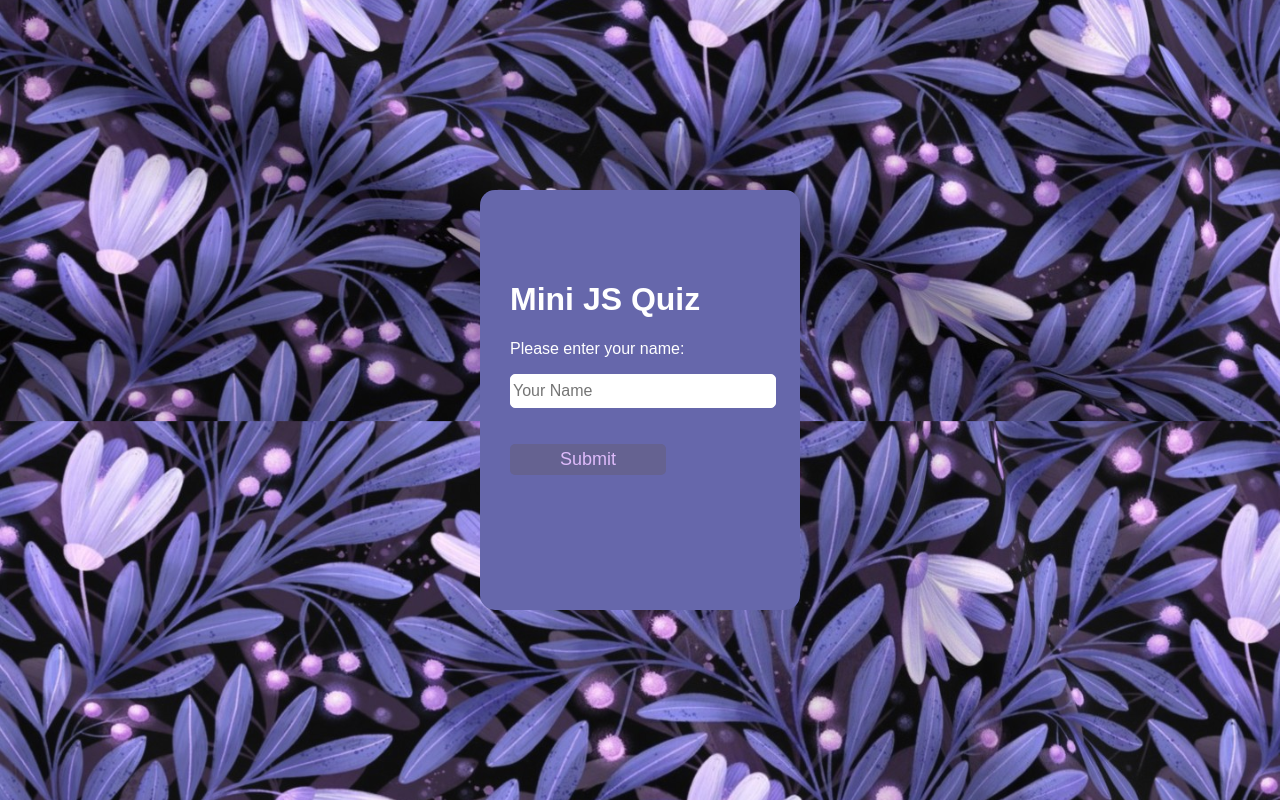
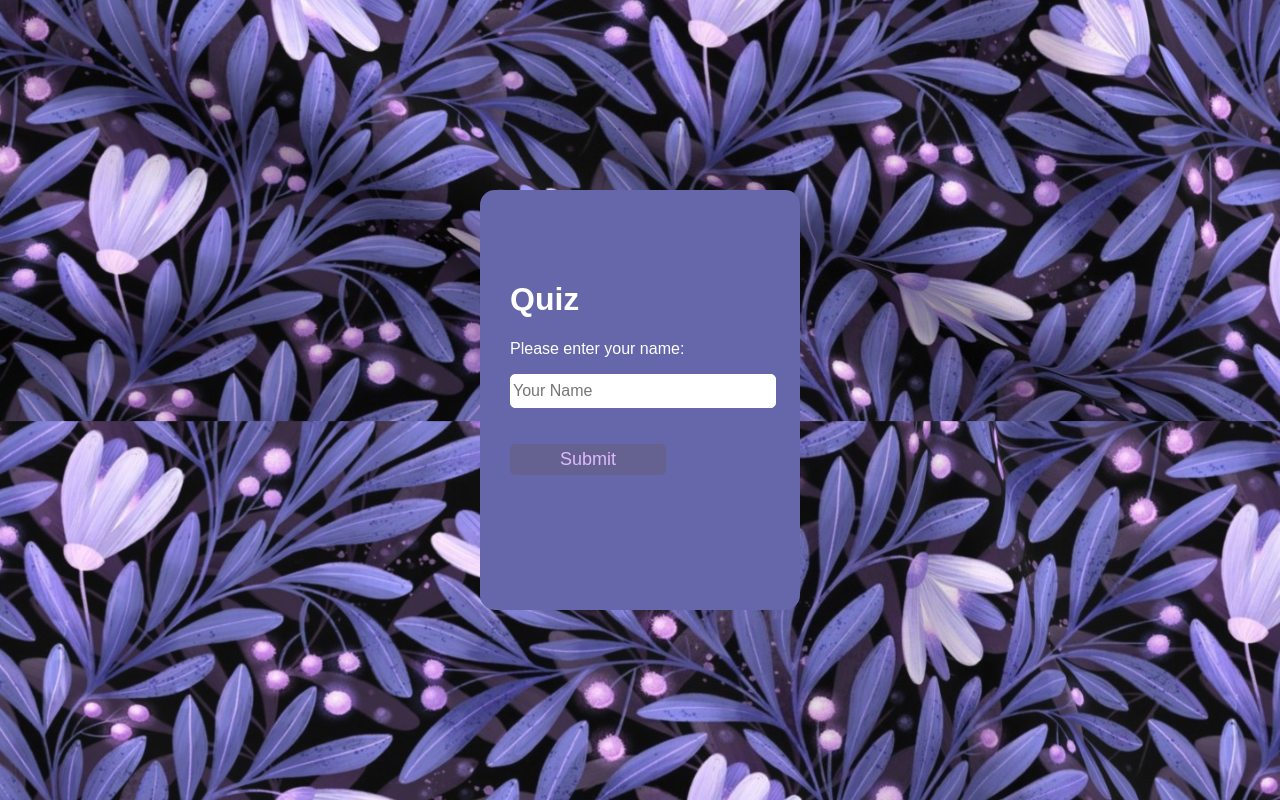
Before and after one commit to ty96meh/minigame, a plain HTML site: page index.html in a window 1280 px wide. Drawn offline with Linux system fonts and the light colour scheme.

Commit message:
Update index.html

```diff
--- a/index.html
+++ b/index.html
@@ -9,7 +9,7 @@
 
     <body>
         <div class="home-page">
-            <h1>Mini JS Quiz</h1>
+            <h1>Quiz</h1>
             <div class="username">
                     <label for="Username"><p>Please enter your name:</p></label>
                     <input type="text" id="Username" name="Username" placeholder="Your Name">
```
